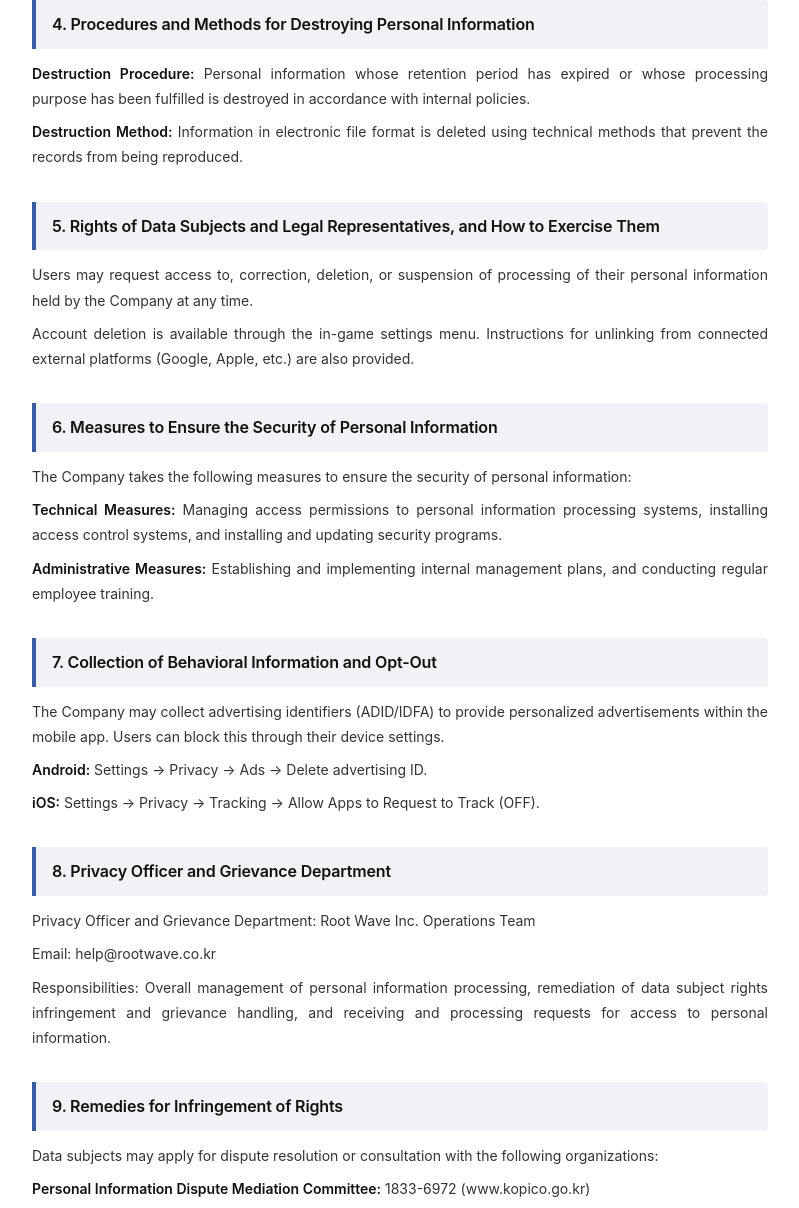
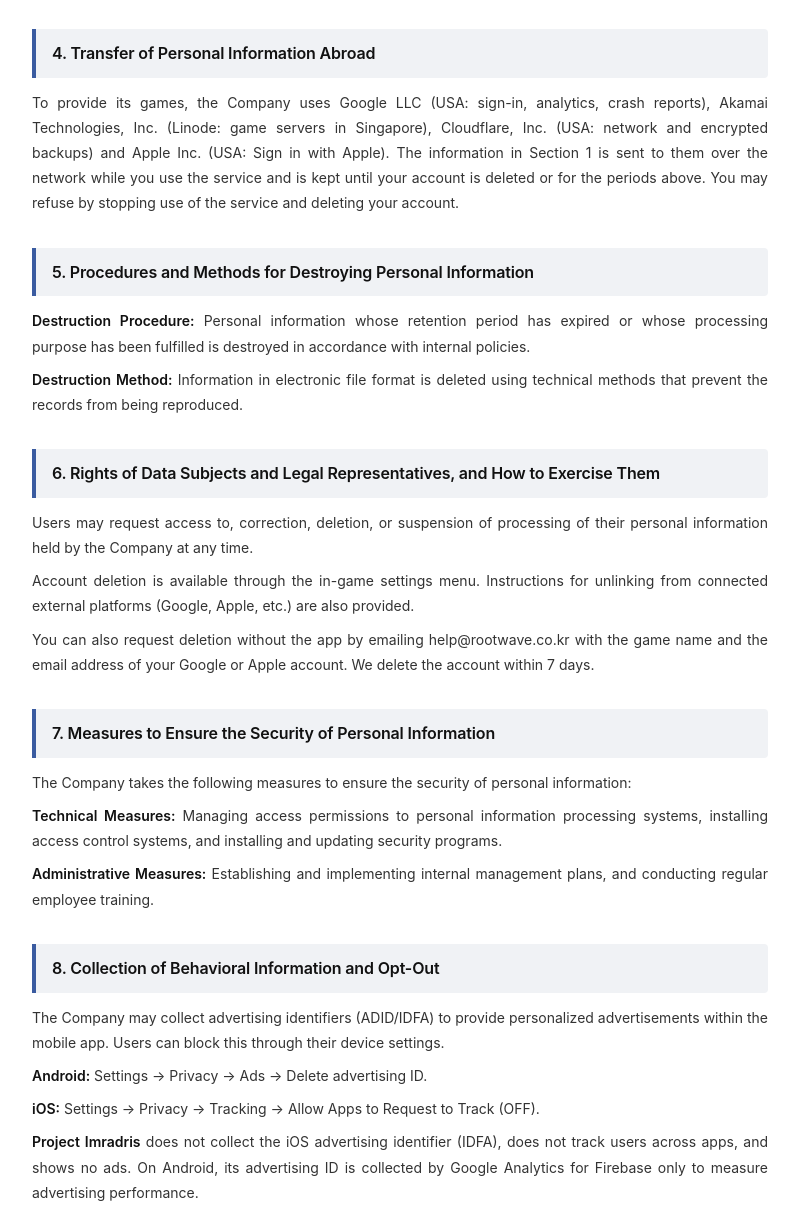
Before and after one commit to Takezulu/Takezulu.github.io, a plain HTML site: page Privacy_Policy_en.html in a window 1280 px wide. Shown: the part 1224-2432 px from the top of the page, without its empty margins (240-1039 px from the left). Drawn offline with Linux system fonts and the light colour scheme.

Commit message:
Update sections in Privacy Policy HTML file
클로드가 고치라고 지랄해서 고침

````diff
--- a/Privacy_Policy_en.html
+++ b/Privacy_Policy_en.html
@@ -1,3 +1,6 @@
+아래가 전체 HTML입니다. 그대로 복사해서 붙여넣으시면 됩니다.
+
+```html
 <!DOCTYPE html>
 <html lang="en">
 
@@ -178,33 +181,44 @@
       the Consumer Protection in Electronic Commerce).</p>
     <p><strong>Access Logs and Communication Fact Verification Data:</strong> 3 months (Protection of Communications
       Secrets Act).</p>
-    <h2><strong>4. Procedures and Methods for Destroying Personal Information</strong></h2>
+    <h2><strong>4. Transfer of Personal Information Abroad</strong></h2>
+    <p>To provide its games, the Company uses Google LLC (USA: sign-in, analytics, crash reports), Akamai
+      Technologies, Inc. (Linode: game servers in Singapore), Cloudflare, Inc. (USA: network and encrypted backups) and
+      Apple Inc. (USA: Sign in with Apple). The information in Section 1 is sent to them over the network while you use
+      the service and is kept until your account is deleted or for the periods above. You may refuse by stopping use of
+      the service and deleting your account.</p>
+    <h2><strong>5. Procedures and Methods for Destroying Personal Information</strong></h2>
     <p><strong>Destruction Procedure:</strong> Personal information whose retention period has expired or whose
       processing purpose has been fulfilled is destroyed in accordance with internal policies.</p>
     <p><strong>Destruction Method:</strong> Information in electronic file format is deleted using technical methods
       that prevent the records from being reproduced.</p>
-    <h2><strong>5. Rights of Data Subjects and Legal Representatives, and How to Exercise Them</strong></h2>
+    <h2><strong>6. Rights of Data Subjects and Legal Representatives, and How to Exercise Them</strong></h2>
     <p>Users may request access to, correction, deletion, or suspension of processing of their personal information held
       by the Company at any time.</p>
     <p>Account deletion is available through the in-game settings menu. Instructions for unlinking from connected
       external platforms (Google, Apple, etc.) are also provided.</p>
-    <h2><strong>6. Measures to Ensure the Security of Personal Information</strong></h2>
+    <p>You can also request deletion without the app by emailing help@rootwave.co.kr with the game name and the email
+      address of your Google or Apple account. We delete the account within 7 days.</p>
+    <h2><strong>7. Measures to Ensure the Security of Personal Information</strong></h2>
     <p>The Company takes the following measures to ensure the security of personal information:</p>
     <p><strong>Technical Measures:</strong> Managing access permissions to personal information processing systems,
       installing access control systems, and installing and updating security programs.</p>
     <p><strong>Administrative Measures:</strong> Establishing and implementing internal management plans, and conducting
       regular employee training.</p>
-    <h2><strong>7. Collection of Behavioral Information and Opt-Out</strong></h2>
+    <h2><strong>8. Collection of Behavioral Information and Opt-Out</strong></h2>
     <p>The Company may collect advertising identifiers (ADID/IDFA) to provide personalized advertisements within the
       mobile app. Users can block this through their device settings.</p>
     <p><strong>Android:</strong> Settings → Privacy → Ads → Delete advertising ID.</p>
     <p><strong>iOS:</strong> Settings → Privacy → Tracking → Allow Apps to Request to Track (OFF).</p>
-    <h2><strong>8. Privacy Officer and Grievance Department</strong></h2>
+    <p><strong>Project Imradris</strong> does not collect the iOS advertising identifier (IDFA), does not track users
+      across apps, and shows no ads. On Android, its advertising ID is collected by Google Analytics for Firebase only to
+      measure advertising performance.</p>
+    <h2><strong>9. Privacy Officer and Grievance Department</strong></h2>
     <p>Privacy Officer and Grievance Department: Root Wave Inc. Operations Team</p>
     <p>Email: help@rootwave.co.kr</p>
     <p>Responsibilities: Overall management of personal information processing, remediation of data subject rights
       infringement and grievance handling, and receiving and processing requests for access to personal information.</p>
-    <h2><strong>9. Remedies for Infringement of Rights</strong></h2>
+    <h2><strong>10. Remedies for Infringement of Rights</strong></h2>
     <p>Data subjects may apply for dispute resolution or consultation with the following organizations:</p>
     <p><strong>Personal Information Dispute Mediation Committee:</strong> 1833-6972 (www.kopico.go.kr)</p>
     <p><strong>Personal Information Infringement Report Center:</strong> 118 (privacy.kisa.or.kr)</p>
@@ -212,3 +226,4 @@
 </body>
 
 </html>
+```
````
